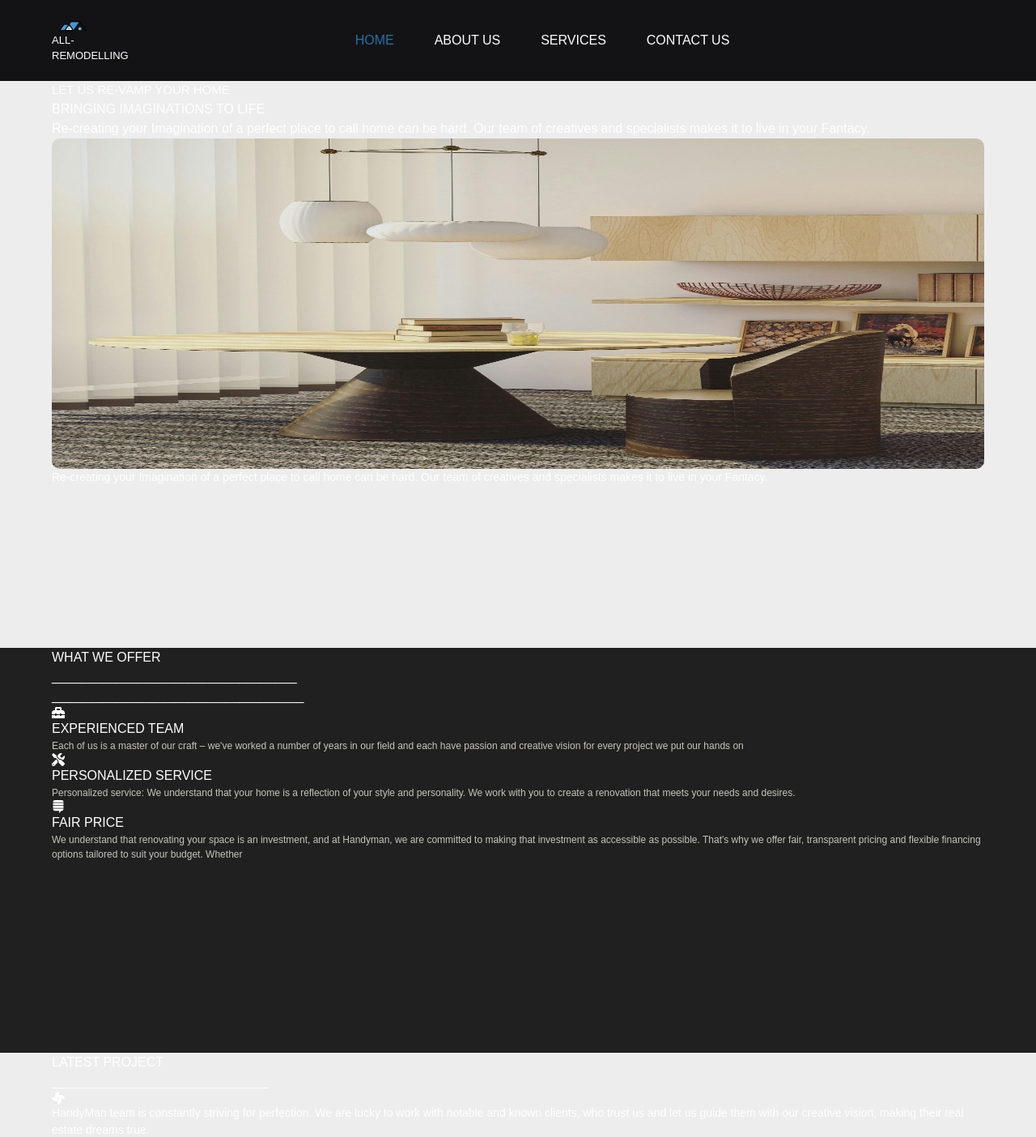
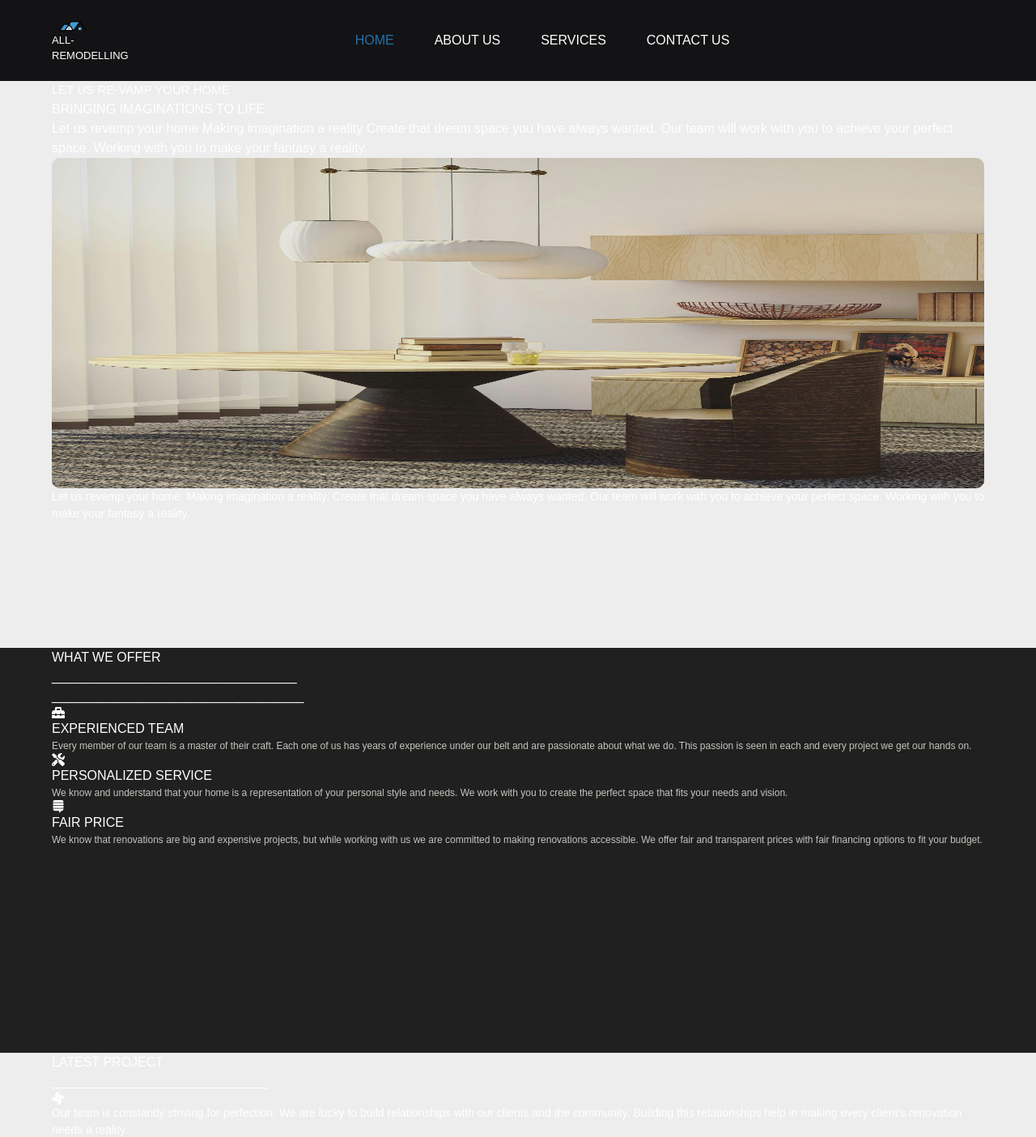
Before and after one commit to alphariccide008/HandyMan, a React (Vite) app: page / in a window 1280 px wide. Shown: the top 1404 px of the page at 81% size. Built offline with nearby package versions, Linux system fonts and the light colour scheme.

Commit message:
Making corrections from company description

```diff
--- a/src/Pages/About.jsx
+++ b/src/Pages/About.jsx
@@ -98,7 +98,7 @@ const About = () => {
                               damping: 10,
                               delay: 1,
                             }}
-                        className="mt-5">At All-Remodelling, we believe that great design goes beyond aesthetics—it's about creating spaces that inspire, comfort, and enhance your daily life. Our approach is collaborative, working closely with you from concept to completion to ensure every detail aligns with your expectations.
+                        className="mt-5 text-sm">At All-Remodelling, we believe that great design goes beyond aesthetics—it's about creating spaces that inspire, comfort, and enhance your daily life. Our approach is collaborative, working closely with you from concept to completion to ensure every detail aligns with your expectations.
                         </motion.h6>
 
                         <motion.div
@@ -204,7 +204,8 @@ const About = () => {
                         </motion.div>
                         <div className="flex-col px-4 md:px-5">
                             <p className='text-sm' style={{fontSize: "12px"}}>
-                            We want to live in a world where people can buy homes that match their needs, rather than having to find a compromise and settle on the second-best option. That's why we take a lot of time and care in getting to know our clients from the moment they reach out to us and ask for our help.
+                            We want to live in a world where people can design homes that match their needs. That's why we take a lot of time and care in getting to know our clients from the moment they reach out to us and ask for our help.
+
                             </p>
                         </div>
                     </div>
--- a/src/Pages/Home.jsx
+++ b/src/Pages/Home.jsx
@@ -59,7 +59,10 @@ export default function Home(){
                               delay: 0.8,
                             }}
 
-                            className='mt-32 pr-10 hidden md:flex-col md:flex '>Re-creating your Imagination of a  perfect place to call home can be hard. Our team of creatives and specialists makes it to live in your Fantacy.</motion.h5>
+                            className='mt-32 pr-10 hidden md:flex-col md:flex '>Let us revamp your home
+                            Making imagination a reality Create that dream space you have always wanted. Our team will work with you to achieve your perfect space. Working with you to make your fantasy a reality.
+
+                            </motion.h5>
                         </div>
                         <div className="md:w-1/2  md:space-y-1  md:flex flex-col">
 
@@ -85,7 +88,9 @@ export default function Home(){
                               delay: 0.8,
                             }}
 
-                            className='mt-10 pr-10  md:hidden ' style={{ fontSize:'14px'}}>Re-creating your Imagination of a  perfect place to call home can be hard. Our team of creatives and specialists makes it to live in your Fantacy.</motion.h5>
+                            className='mt-10 pr-10  md:hidden ' style={{ fontSize:'14px'}}>Let us revamp your home. Making imagination a reality. Create that dream space you have always wanted. Our team will work with you to achieve your perfect space. Working with you to make your fantasy a reality.
+
+                            </motion.h5>
                         </div>
                     </div>
                 </div>
@@ -113,7 +118,7 @@ export default function Home(){
                             <div className="flex-col px-10 ">
                                 <h3 className='font-bold mb-3'>EXPERIENCED TEAM</h3>
                                 <p className='fontColor'>
-                                Each of us is a master of our craft – we've worked a number of years in our field and each have passion and creative vision for every project we put our hands on
+                                Every member of our team is a master of their craft. Each one of us has years of experience under our belt and are passionate about what we do. This passion is seen in each and every project we get our hands on.
                                 </p>
                             </div>
                         </div>
@@ -124,7 +129,7 @@ export default function Home(){
                             <div className="flex-col px-10 ">
                                 <h3 className='font-bold mb-3'>PERSONALIZED SERVICE</h3>
                                 <p className='fontColor'>
-                                Personalized service: We understand that your home is a reflection of your style and personality. We work with you to create a renovation that meets your needs and desires.
+                                We know and understand that your home is a representation of your personal style and needs. We work with you to create the perfect space that fits your needs and vision.
                                 </p>
                             </div>
                         </div>
@@ -136,7 +141,7 @@ export default function Home(){
                                 <h3 className='font-bold mb-3'>FAIR PRICE</h3>
 
                                 <p className='fontColor'>
-                                We understand that renovating your space is an investment, and at Handyman, we are committed to making that investment as accessible as possible. That's why we offer fair, transparent pricing and flexible financing options tailored to suit your budget. Whether
+                                We know that renovations are big and expensive projects, but while working with us we are committed to making renovations accessible. We offer fair and transparent prices with fair financing options to fit your budget.
                                 </p>
                             </div>
                         </div>
@@ -168,7 +173,7 @@ export default function Home(){
                             </div>
                             <div className="flex-col px-10 md:px-5  ">
                                     <p style={{ fontSize: '14px'}}>
-                                    HandyMan team is constantly striving for perfection. We are lucky to work with notable and known clients, who trust us and let us guide them with our creative vision, making their real estate dreams true.
+                                    Our team is constantly striving for perfection. We are lucky to build relationships with our clients and the community. Building this relationships help in making every client's renovation needs a reality.
                                     </p>
                             </div>
 
```
